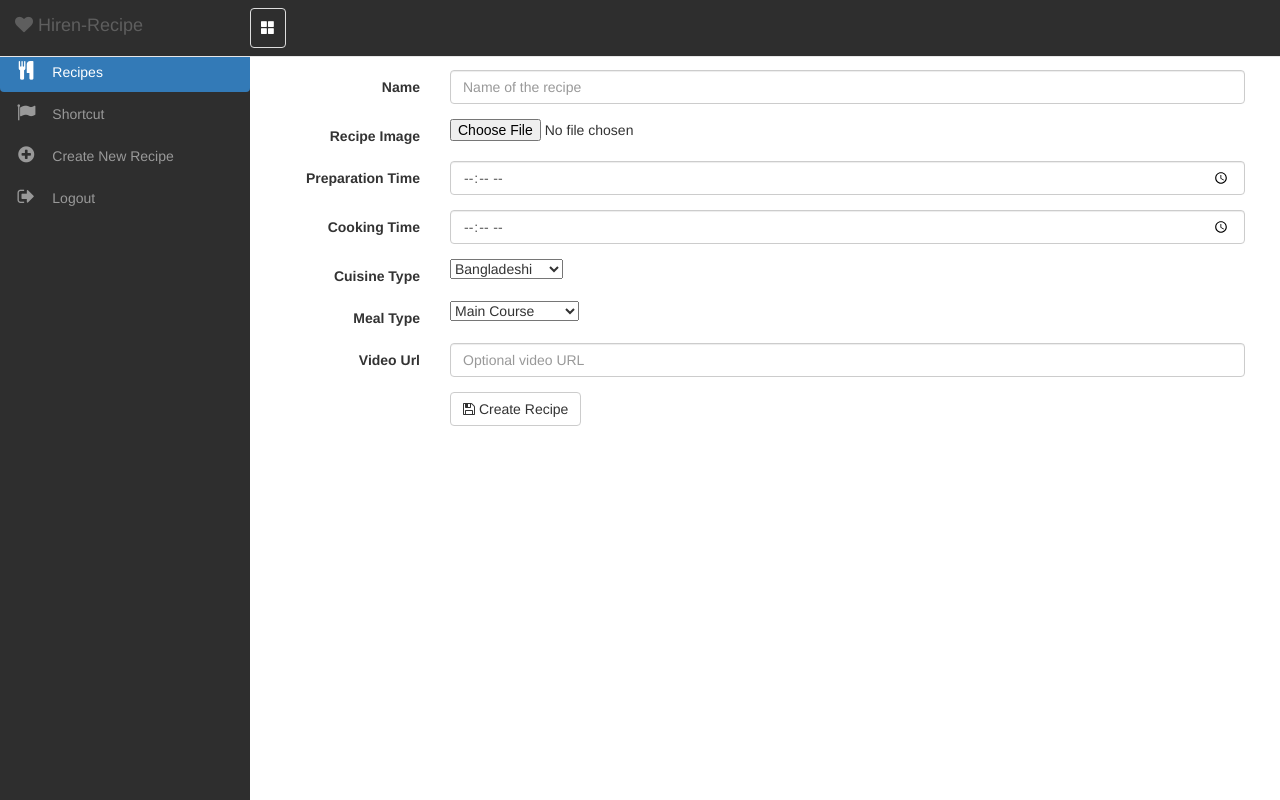
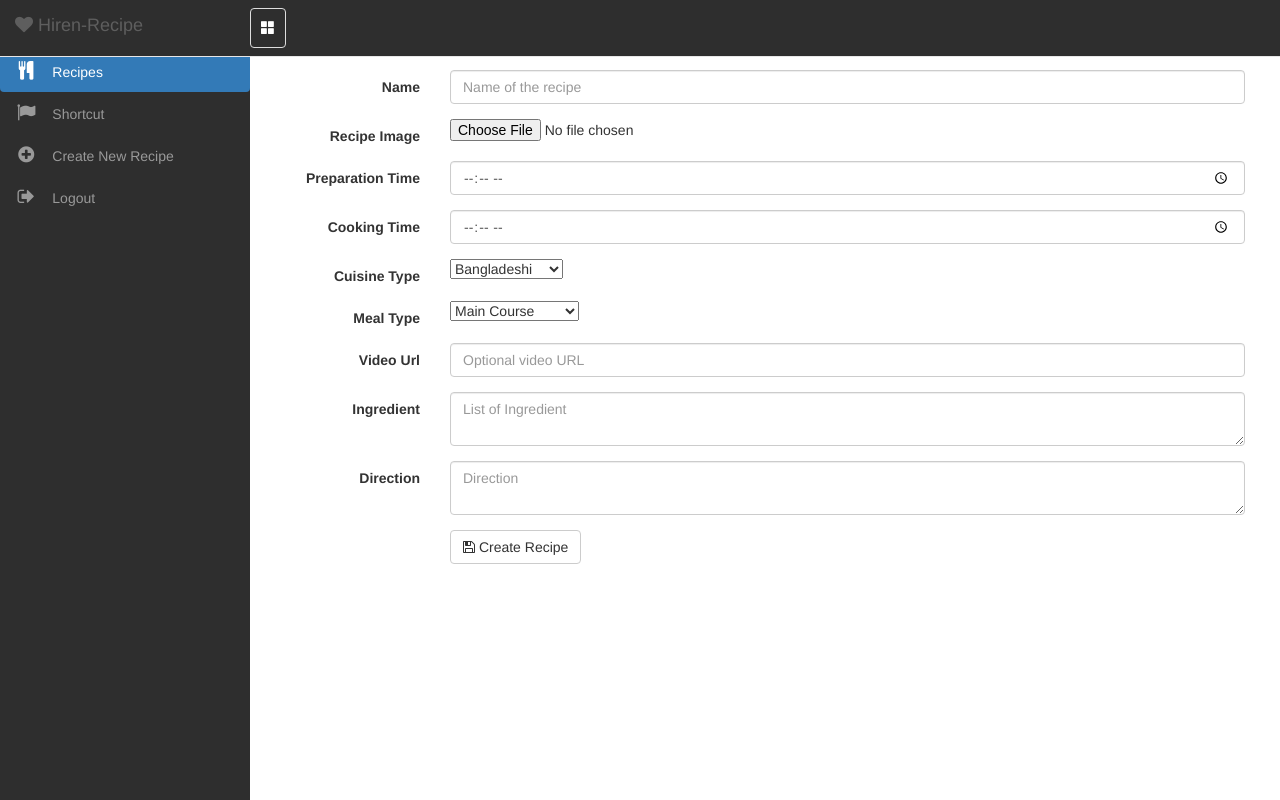
Before and after one commit to pyprism/Hiren-Recipes, a Django app: page /create/ in a window 1280 px wide. Run offline with Django 3.2, Linux system fonts and the light colour scheme; the visitor is signed in with stand-in values (Sample User, id 1); some libraries are stand-ins or nearby versions.

Commit message:
added missing field

```diff
--- a/templates/add.html
+++ b/templates/add.html
@@ -1,7 +1,16 @@
 {% extends "base.html" %}
 {% block content %}
 
-<form method="post" action="{% url 'create' %}" class="form-horizontal" id="form">
+<form method="post" action="{% url 'create' %}" class="form-horizontal" id="form" enctype="multipart/form-data"> {% csrf_token %}
+        {% if messages %}
+              <div class="alert alert-warning" role="alert">
+                <ul class="messages">
+                    {% for message in messages %}
+                        <li{% if message.tags %} class="{{ message.tags }}"{% endif %}>{{ message }}</li>
+                    {% endfor %}
+                </ul>
+              </div>
+        {% endif %}
         <div class="form-group" >
             <label class="control-label col-sm-2" >Name</label>
             <div class="col-sm-10">
@@ -66,9 +75,21 @@
                 <input type="url" class="form-control" name="video" placeholder="Optional video URL" />
             </div>
         </div>
+        <div class="form-group" >
+            <label class="control-label col-sm-2">Ingredient</label>
+            <div class="col-sm-10">
+                <textarea class="form-control" name="ingredient" placeholder="List of Ingredient" ></textarea>
+            </div>
+        </div>
+        <div class="form-group" >
+            <label class="control-label col-sm-2">Direction</label>
+            <div class="col-sm-10">
+                <textarea class="form-control" name="direction" placeholder="Direction" ></textarea>
+            </div>
+        </div>
         <div class="form-group">
             <div class="col-sm-offset-2 col-sm-10">
-                <button type="button" class="btn btn-default"><i class="fa fa-save" ></i> Create Recipe</button>
+                <button type="submit" class="btn btn-default"><i class="fa fa-save" ></i> Create Recipe</button>
             </div>
         </div>
 </form>
```
